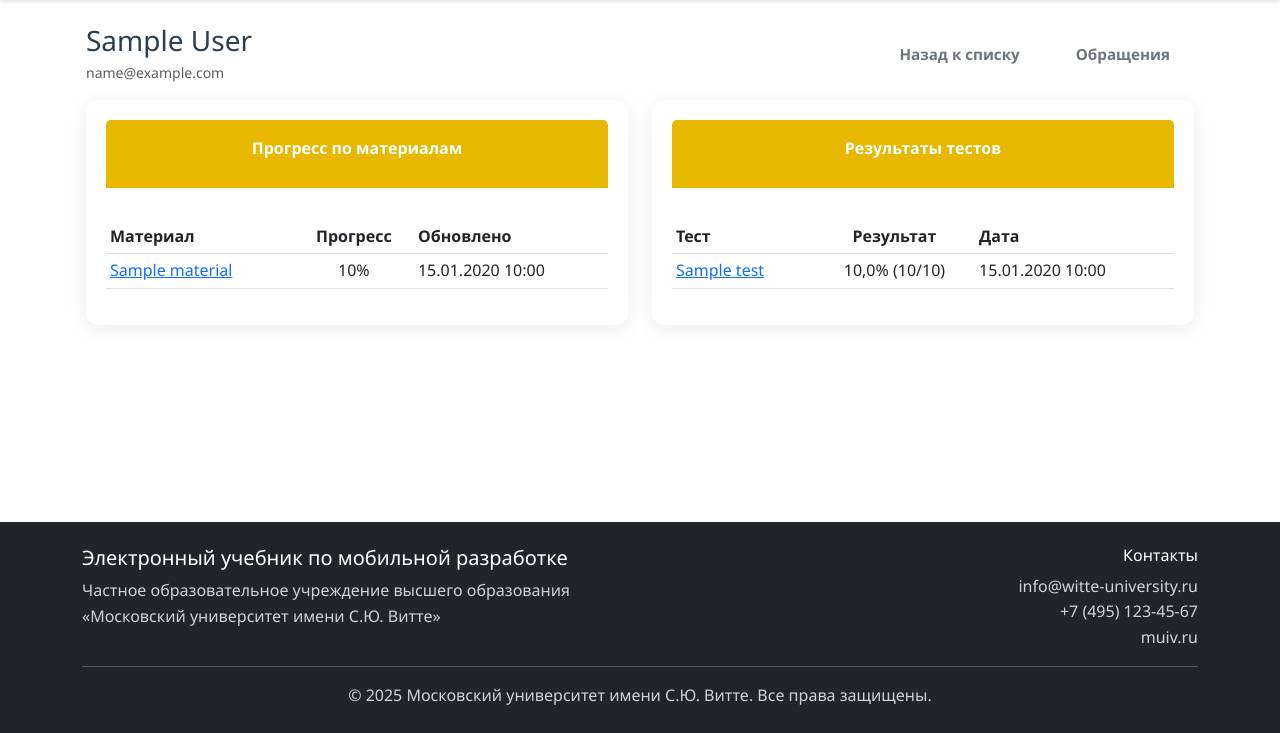
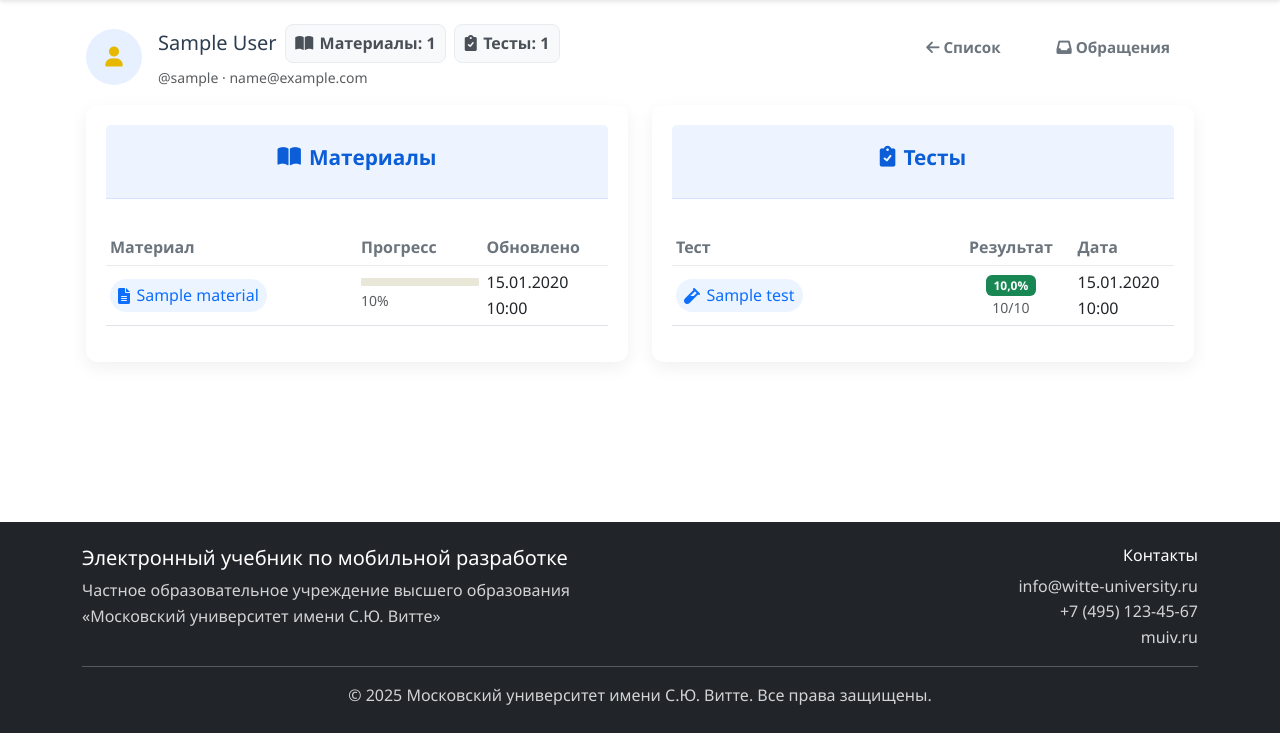
Before and after one commit to mobdev32/mob-dev, a Django app: page /teacher/students/1/ in a window 1280 px wide. Shown: the part 67-800 px from the top of the page. Run offline with Django 5.2, Linux system fonts and the light colour scheme; a user stored in the database is signed in; tables that the repository leaves empty hold one stand-in row (values such as "Sample post").

Commit message:
Tweaked student details UI for teachers

```diff
--- a/templates/main/teacher/student_detail.html
+++ b/templates/main/teacher/student_detail.html
@@ -3,39 +3,75 @@
 
 {% block title %}{{ title }} - Электронный учебник по мобильной разработке{% endblock %}
 
+{% block extra_css %}
+<style>
+    .stat-chip { display:inline-flex; align-items:center; gap:.5rem; padding:.4rem .7rem; border-radius:999px; background:rgba(13,110,253,.08); color:#0d6efd; font-weight:600; }
+    .card-elevated { border:0; box-shadow:0 6px 18px rgba(0,0,0,.06); }
+    .progress-compact { height:8px; }
+    .table-modern thead th { font-weight:600; color:#6c757d; border-bottom:1px solid #e9ecef; }
+    .table-modern tbody td { vertical-align:middle; }
+    .mini-stats { display:flex; gap:.5rem; }
+    .mini-rect { display:inline-flex; align-items:center; gap:.4rem; padding:.35rem .6rem; border-radius:.5rem; background:#f8f9fa; border:1px solid #e9ecef; font-weight:600; color:#495057; }
+    .link-pill { display:inline-flex; align-items:center; gap:.4rem; padding:.25rem .5rem; border-radius:999px; background:rgba(13,110,253,.08); color:#0d6efd; text-decoration:none; transition:all .15s ease; }
+    .link-pill:hover { background:rgba(13,110,253,.12); color:#0b5ed7; text-decoration:none; }
+    .card-header.emphasized { background:#eef4ff; color:#0b5ed7; font-weight:700; font-size:1.3rem; border-bottom:1px solid #d6e4ff; text-align:center; }
+</style>
+{% endblock %}
+
 {% block content %}
 <div class="container mt-4 px-3">
-    <div class="d-flex justify-content-between align-items-center mb-3">
-        <div>
-            <h1 class="h3 mb-1">{{ student.get_full_name|default:student.username }}</h1>
-            <div class="text-muted small">{{ student.email }}</div>
+    <div class="d-flex justify-content-between align-items-start mb-3 flex-wrap gap-2">
+        <div class="d-flex align-items-center gap-3">
+            <div class="rounded-circle bg-primary bg-opacity-10 text-primary d-inline-flex align-items-center justify-content-center" style="width:56px;height:56px;">
+                <i class="fas fa-user fa-lg"></i>
+            </div>
+            <div>
+                <div class="d-flex align-items-center gap-2 flex-wrap">
+                    <h1 class="h5 mb-0">{{ student.get_full_name|default:student.username }}</h1>
+                    <div class="mini-stats">
+                        <div class="mini-rect"><i class="fas fa-book-open"></i> Материалы: {{ materials_progress|length }}</div>
+                        <div class="mini-rect"><i class="fas fa-clipboard-check"></i> Тесты: {{ attempts|length }}</div>
+                    </div>
+                </div>
+                <div class="text-muted small mt-1">@{{ student.username }} · {{ student.email|default:'—' }}</div>
+            </div>
         </div>
-        <div class="d-flex gap-2">
-            <a href="{% url 'main:teacher_students' %}" class="btn btn-outline-secondary">Назад к списку</a>
-            <a href="{% url 'main:teacher_feedback_list' %}" class="btn btn-outline-secondary">Обращения</a>
+        <div class="d-flex gap-2 ms-auto">
+            <a href="{% url 'main:teacher_students' %}" class="btn btn-outline-secondary"><i class="fas fa-arrow-left me-1"></i>Список</a>
+            <a href="{% url 'main:teacher_feedback_list' %}" class="btn btn-outline-secondary"><i class="fas fa-inbox me-1"></i>Обращения</a>
         </div>
     </div>
 
     <div class="row g-4">
         <div class="col-lg-6">
-            <div class="card h-100">
-                <div class="card-header">Прогресс по материалам</div>
+            <div class="card card-elevated h-100">
+                <div class="card-header emphasized d-flex align-items-center justify-content-center gap-2">
+                    <i class="fas fa-book-open"></i>
+                    <span>Материалы</span>
+                </div>
                 <div class="card-body">
                     {% if materials_progress %}
                     <div class="table-responsive">
-                        <table class="table table-sm align-middle">
+                        <table class="table table-modern table-sm">
                             <thead>
                                 <tr>
-                                    <th>Материал</th>
-                                    <th class="text-center">Прогресс</th>
-                                    <th>Обновлено</th>
+                                    <th style="width:50%">Материал</th>
+                                    <th style="width:25%">Прогресс</th>
+                                    <th style="width:25%">Обновлено</th>
                                 </tr>
                             </thead>
                             <tbody>
                                 {% for mp in materials_progress %}
                                 <tr>
-                                    <td><a href="{% url 'main:material_detail' mp.material.id %}">{{ mp.material.title }}</a></td>
-                                    <td class="text-center">{{ mp.progress_percentage }}%</td>
+                                    <td>
+                                        <a class="link-pill" href="{% url 'main:material_detail' mp.material.id %}"><i class="fas fa-file-alt"></i>{{ mp.material.title }}</a>
+                                    </td>
+                                    <td>
+                                        <div class="progress progress-compact">
+                                            <div class="progress-bar" role="progressbar" style="width: {{ mp.progress_percentage }}%"></div>
+                                        </div>
+                                        <div class="small text-muted mt-1">{{ mp.progress_percentage }}%</div>
+                                    </td>
                                     <td>{{ mp.last_read_at|date:'d.m.Y H:i' }}</td>
                                 </tr>
                                 {% endfor %}
@@ -49,24 +85,32 @@
             </div>
         </div>
         <div class="col-lg-6">
-            <div class="card h-100">
-                <div class="card-header">Результаты тестов</div>
+            <div class="card card-elevated h-100">
+                <div class="card-header emphasized d-flex align-items-center justify-content-center gap-2">
+                    <i class="fas fa-clipboard-check"></i>
+                    <span>Тесты</span>
+                </div>
                 <div class="card-body">
                     {% if attempts %}
                     <div class="table-responsive">
-                        <table class="table table-sm align-middle">
+                        <table class="table table-modern table-sm">
                             <thead>
                                 <tr>
-                                    <th>Тест</th>
-                                    <th class="text-center">Результат</th>
-                                    <th>Дата</th>
+                                    <th style="width:55%">Тест</th>
+                                    <th style="width:25%" class="text-center">Результат</th>
+                                    <th style="width:20%">Дата</th>
                                 </tr>
                             </thead>
                             <tbody>
                                 {% for a in attempts %}
                                 <tr>
-                                    <td><a href="{% url 'main:test_detail' a.test.id %}">{{ a.test.title }}</a></td>
-                                    <td class="text-center">{{ a.percentage|floatformat:1 }}% ({{ a.score }}/{{ a.max_score }})</td>
+                                    <td><a class="link-pill" href="{% url 'main:test_detail' a.test.id %}"><i class="fas fa-vial"></i>{{ a.test.title }}</a></td>
+                                    <td class="text-center">
+                                        <span class="badge {% if a.is_passed %}text-bg-success{% else %}text-bg-secondary{% endif %}">
+                                            {{ a.percentage|floatformat:1 }}%
+                                        </span>
+                                        <div class="small text-muted">{{ a.score }}/{{ a.max_score }}</div>
+                                    </td>
                                     <td>{{ a.started_at|date:'d.m.Y H:i' }}</td>
                                 </tr>
                                 {% endfor %}
```
